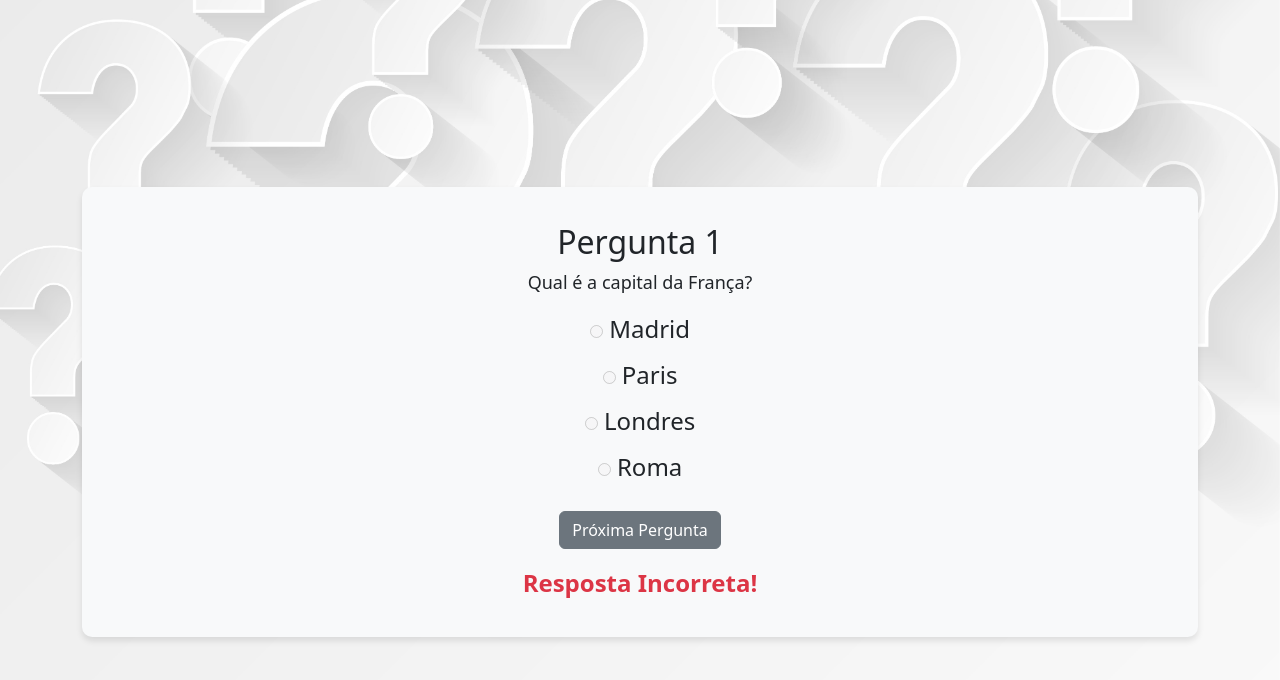
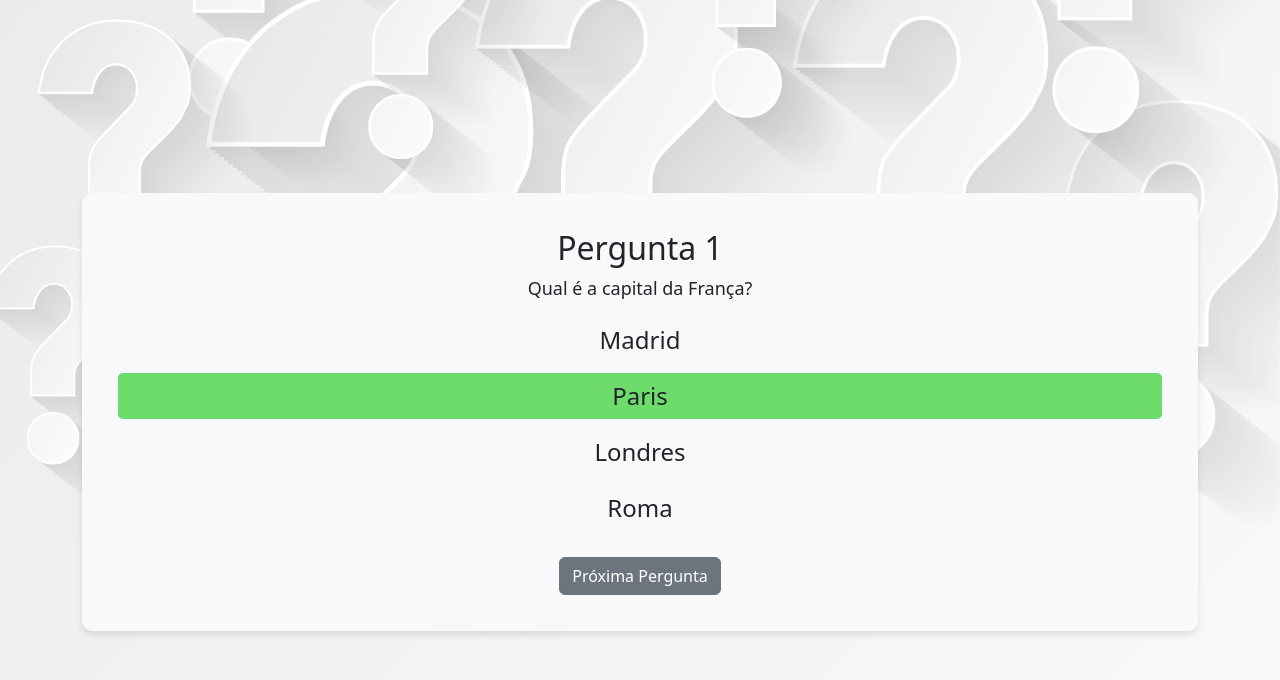
Before and after one commit to vinipolitta/question-game, an Angular app: page /question in a window 1280 px wide. Both pictures are taken after a click on the button "Responder". Shown: the top 680 px of the page. Built offline with nearby package versions, Linux system fonts and the light colour scheme.

Commit message:
Ajudjust css component question

```diff
--- a/src/app/components/question/question.component.html
+++ b/src/app/components/question/question.component.html
@@ -6,18 +6,31 @@
         <p class="card-text question-text">{{ question?.question }}</p>
         <form [formGroup]="answerForm" (ngSubmit)="submitAnswer()">
           <div class="options">
-            <label *ngFor="let option of question?.options" class="d-block">
-              <input
-                type="radio"
-                formControlName="answer"
-                [value]="option"
-                [disabled]="showFeedback"
-              />
-              {{ option }}
+            <label
+              *ngFor="let option of question?.options; let i = index"
+              class="d-block option-label"
+            >
+              <div
+                class="option"
+                [ngClass]="{
+                  selected:
+                    answerForm.get('answer')?.value === option && !showFeedback,
+                  correct:
+                    showFeedback &&
+                    quizService.checkAnswer(option, question.answer),
+                  incorrect:
+                    showFeedback &&
+                    answerForm.get('answer')?.value === option &&
+                    !quizService.checkAnswer(option, question.answer)
+                }"
+                (click)="selectOption(option)"
+              >
+                {{ option }}
+              </div>
             </label>
           </div>
           <button
-            *ngIf="!showFeedback"
+            *ngIf="!showFeedback && !showResultsButton"
             type="submit"
             class="btn btn-primary mt-3"
             [disabled]="answerForm.invalid"
@@ -26,7 +39,9 @@
           </button>
           <button
             *ngIf="
-              showFeedback && quizService.hasNextQuestion(currentQuestionIndex)
+              showFeedback &&
+              !showResultsButton &&
+              quizService.hasNextQuestion(currentQuestionIndex)
             "
             class="btn btn-secondary mt-3"
             (click)="nextQuestion()"
@@ -43,9 +58,6 @@
             Mostrar Resultados
           </button>
         </form>
-        <div *ngIf="showFeedback" class="mt-3">
-          <div [ngClass]="feedbackClass">{{ feedbackMessage }}</div>
-        </div>
       </div>
     </div>
   </div>
--- a/src/app/components/question/question.component.scss
+++ b/src/app/components/question/question.component.scss
@@ -50,3 +50,46 @@
   color: #dc3545;
   font-weight: bold;
 }
+
+.option-label {
+  margin-bottom: 10px;
+}
+
+.option {
+  padding: 5px 10px;
+  border-radius: 5px;
+  cursor: pointer;
+}
+
+.selected {
+  background-color: #b8c6ef; /* Cor de fundo para opção selecionada */
+}
+
+.correct {
+  background-color: #6ddc6d; /* Cor de fundo para opção correta */
+}
+
+.incorrect {
+  background-color: #ff5a5a; /* Cor de fundo para opção incorreta */
+}
+
+.feedback {
+  padding: 10px;
+  border-radius: 5px;
+  font-weight: bold;
+  color: white;
+  margin-top: 10px;
+  text-align: center;
+}
+
+.text-success {
+  background-color: #6ddc6d; /* Cor de fundo para feedback de resposta correta */
+}
+
+.text-danger {
+  background-color: #ff5a5a; /* Cor de fundo para feedback de resposta incorreta */
+}
+
+.show-results-button {
+  margin-top: 10px;
+}
--- a/src/app/components/question/question.component.ts
+++ b/src/app/components/question/question.component.ts
@@ -79,6 +79,9 @@ export class QuestionComponent implements OnInit {
 
 
   }
+  selectOption(option: string) {
+    this.answerForm.patchValue({ answer: option });
+  }
 
 
   showResults() {
```
